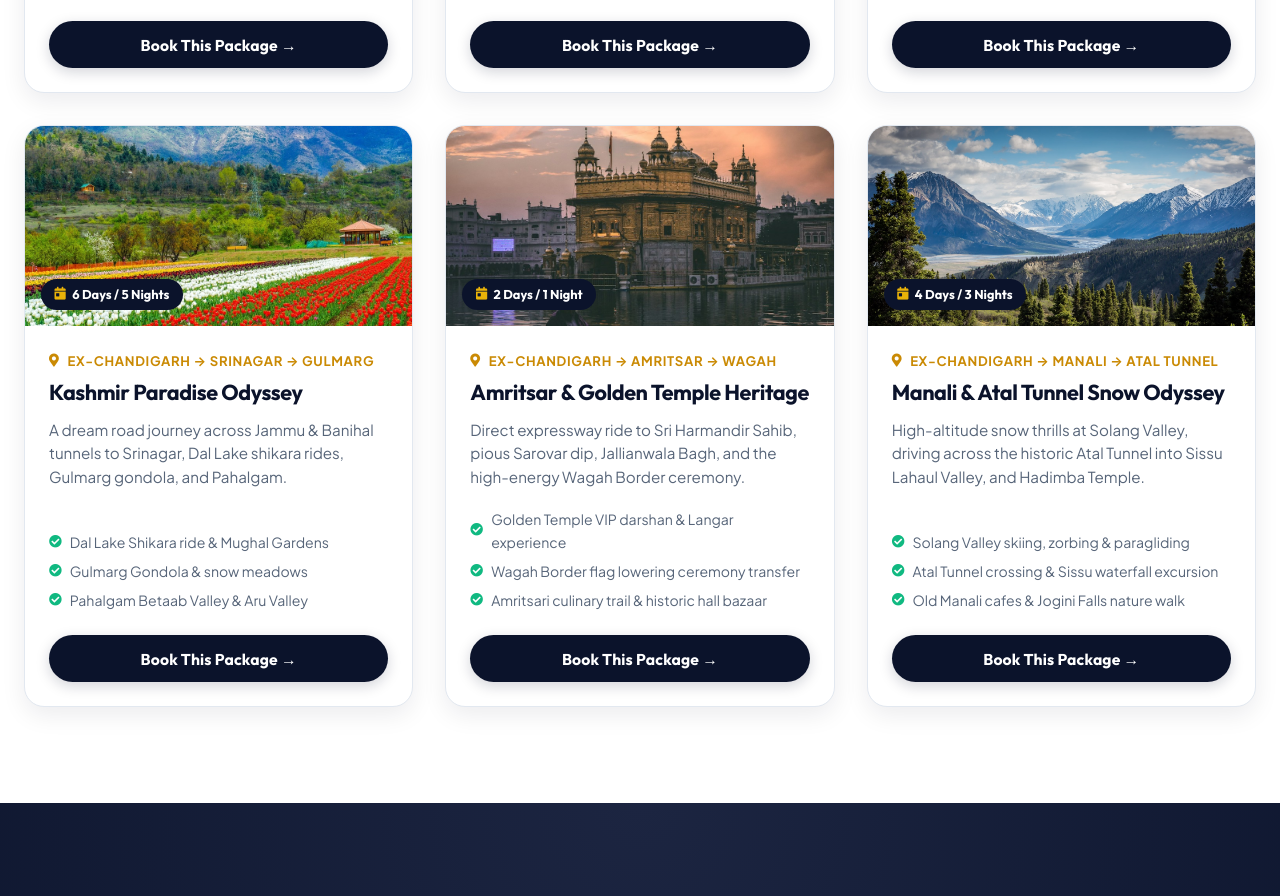
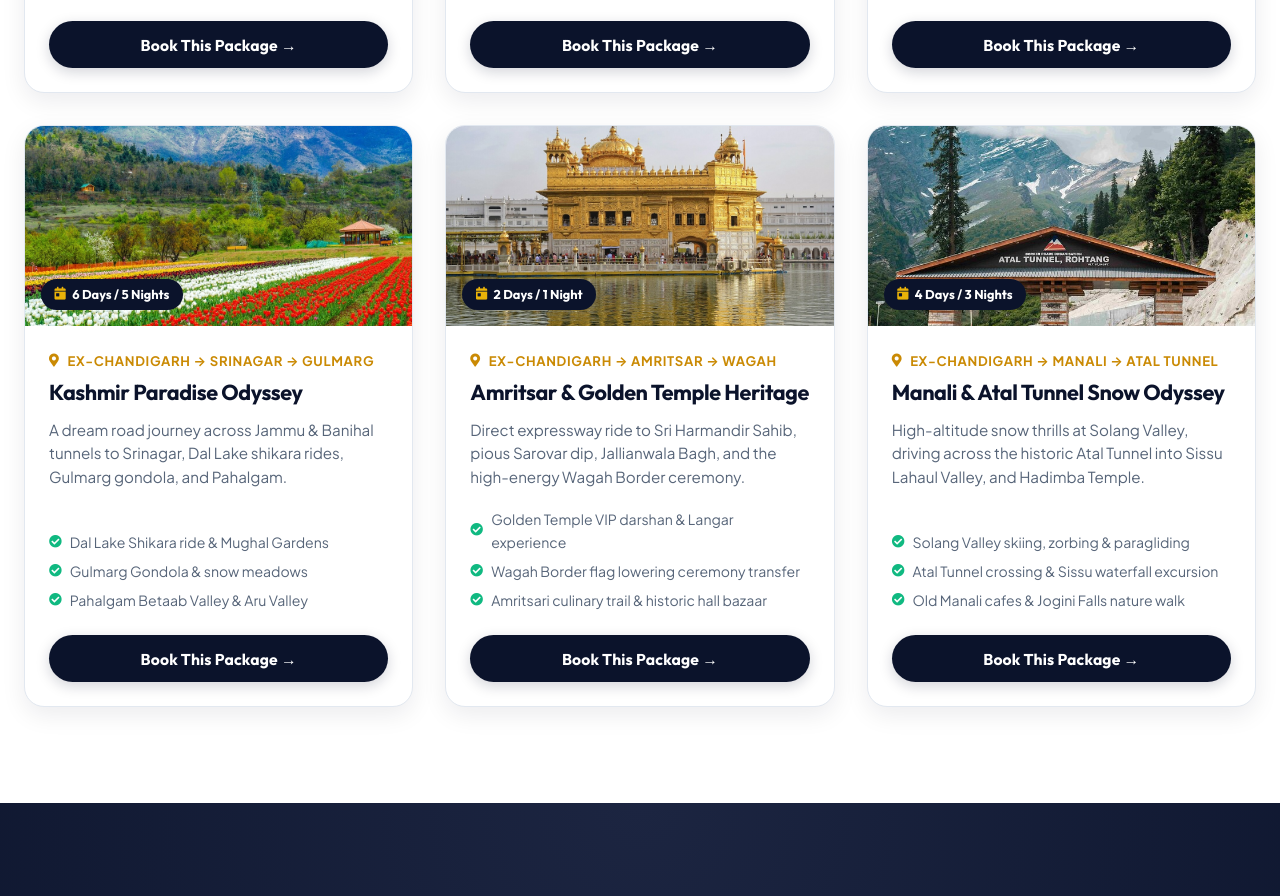
Before and after one commit to avnii-jain/viprides, a plain HTML site: page index.html in a window 1280 px wide. Shown: the part 8921-9817 px from the top of the page. Drawn offline with Linux system fonts and the light colour scheme.

Commit message:
Set authentic Golden Temple and Atal Tunnel photos on the two new tour package cards

```diff
--- a/index.html
+++ b/index.html
@@ -1006,7 +1006,7 @@
         <!-- Package 5: Amritsar & Golden Temple Heritage -->
         <div class="package-card" data-category="pilgrimage">
           <div class="package-card-header">
-            <img src="assets/img/bento/amritsar-unsplash.jpg" alt="Amritsar Golden Temple Tour Package from Chandigarh" loading="lazy">
+            <img src="assets/img/packages/amritsar-package.jpg" alt="Amritsar Golden Temple Tour Package from Chandigarh" loading="lazy">
             <span class="package-duration-tag"><i class="fas fa-calendar-day"></i> 2 Days / 1 Night</span>
           </div>
           <div class="package-card-body">
@@ -1030,7 +1030,7 @@
         <!-- Package 6: Manali & Atal Tunnel Snow Adventure -->
         <div class="package-card" data-category="himachal">
           <div class="package-card-header">
-            <img src="assets/img/bento/manali-unsplash.jpg" alt="Manali Atal Tunnel Tour Package from Chandigarh" loading="lazy">
+            <img src="assets/img/packages/manali-package.jpg" alt="Manali Atal Tunnel Tour Package from Chandigarh" loading="lazy">
             <span class="package-duration-tag"><i class="fas fa-calendar-day"></i> 4 Days / 3 Nights</span>
           </div>
           <div class="package-card-body">
```
Also changed, not shown: assets/img/packages/amritsar-package.jpg (added), assets/img/packages/manali-package.jpg (added).
